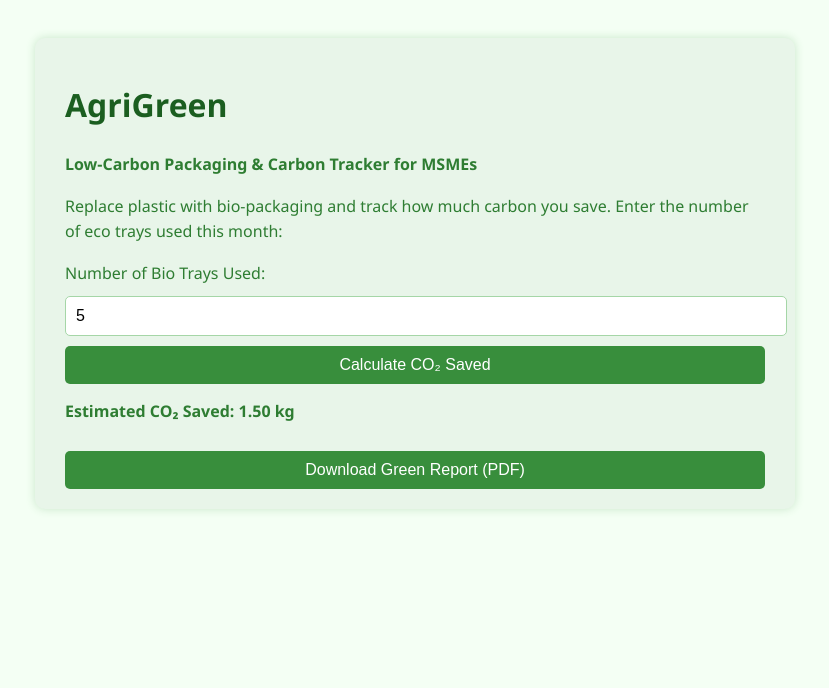
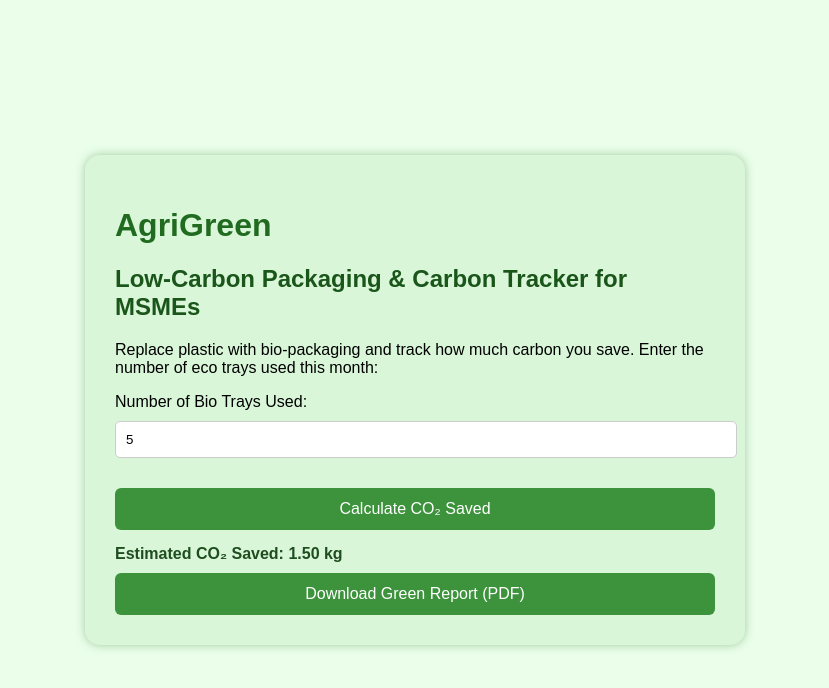
Before and after one commit to Asfara17/agrigreen-website, a plain HTML site: page index.html in a window 1280 px wide. Both pictures are taken after typing "5" into the empty fields and a click on the button "Calculate CO₂ Saved". Shown: the whole page, without its empty margins (225-1054 px from the left). Drawn offline with nearby package versions, Linux system fonts and the light colour scheme.

Commit message:
Update index.html

```diff
--- a/index.html
+++ b/index.html
@@ -4,77 +4,115 @@
   <meta charset="UTF-8" />
   <meta name="viewport" content="width=device-width, initial-scale=1.0"/>
   <title>AgriGreen – MSME Hackathon</title>
+  <script src="https://cdnjs.cloudflare.com/ajax/libs/jspdf/2.5.1/jspdf.umd.min.js"></script>
   <style>
     body {
-      font-family: 'Segoe UI', sans-serif;
-      background: #f4fff4;
-      color: #2e7d32;
+      font-family: Arial, sans-serif;
+      background-color: #eafeea;
+      margin: 0;
+      padding: 0;
+      display: flex;
+      justify-content: center;
+      align-items: center;
+      height: 100vh;
+    }
+
+    .container {
+      background: #d9f6d9;
       padding: 30px;
-      line-height: 1.6;
+      border-radius: 15px;
+      box-shadow: 0 0 10px #a1cba1;
+      width: 90%;
+      max-width: 600px;
     }
+
     h1 {
-      color: #1b5e20;
-      font-size: 32px;
+      color: #216b21;
     }
-    .container {
-      max-width: 700px;
-      margin: auto;
-      background: #e8f5e9;
-      padding: 20px 30px;
-      border-radius: 10px;
-      box-shadow: 0 0 10px #c8e6c9;
+
+    h2 {
+      color: #1a551a;
     }
-    input, button {
+
+    input {
+      width: 100%;
       padding: 10px;
+      margin-top: 10px;
+      margin-bottom: 20px;
+      border-radius: 5px;
+      border: 1px solid #ccc;
+    }
+
+    button {
+      width: 100%;
+      padding: 12px;
+      background-color: #3c933c;
+      color: white;
+      border: none;
+      border-radius: 6px;
       font-size: 16px;
       margin-top: 10px;
-      width: 100%;
-      border-radius: 5px;
-      border: 1px solid #a5d6a7;
-    }
-    button {
-      background-color: #388e3c;
-      color: white;
-      border: none;
       cursor: pointer;
     }
+
     button:hover {
-      background-color: #2e7d32;
+      background-color: #2e752e;
     }
+
     .result {
+      font-weight: bold;
+      color: #1f4d1f;
       margin-top: 15px;
-      font-weight: bold;
     }
   </style>
 </head>
 <body>
   <div class="container">
     <h1>AgriGreen</h1>
-    <p><strong>Low-Carbon Packaging & Carbon Tracker for MSMEs</strong></p>
-
+    <h2>Low-Carbon Packaging & Carbon Tracker for MSMEs</h2>
     <p>Replace plastic with bio-packaging and track how much carbon you save. Enter the number of eco trays used this month:</p>
 
-    <label for="trays">Number of Bio Trays Used:</label>
-    <input type="number" id="trays" placeholder="e.g., 250" />
+    <label for="trayInput">Number of Bio Trays Used:</label>
+    <input type="number" id="trayInput" placeholder="e.g., 250" />
+
     <button onclick="calculateCO2()">Calculate CO₂ Saved</button>
+    <div class="result" id="resultText"></div>
 
-    <p class="result" id="output"></p>
-
-    <button onclick="downloadPDF()">Download Green Report (PDF)</button>
+    <button id="downloadBtn">Download Green Report (PDF)</button>
   </div>
 
   <script>
     function calculateCO2() {
-      const trays = document.getElementById("trays").value;
-      const co2PerTray = 0.3; // approx 0.3 kg CO₂ saved per tray
-      const totalCO2 = (trays * co2PerTray).toFixed(2);
-      document.getElementById("output").innerText =
-        `Estimated CO₂ Saved: ${totalCO2} kg`;
+      const trayCount = parseFloat(document.getElementById("trayInput").value);
+      if (isNaN(trayCount) || trayCount < 0) {
+        alert("Please enter a valid number of trays.");
+        return;
+      }
+      const co2Saved = trayCount * 0.3;
+      document.getElementById("resultText").innerText = `Estimated CO₂ Saved: ${co2Saved.toFixed(2)} kg`;
     }
 
-    function downloadPDF() {
-      alert("Report download feature will be available in full version.");
-    }
+    document.getElementById("downloadBtn").addEventListener("click", function () {
+      const { jsPDF } = window.jspdf;
+      const doc = new jsPDF();
+
+      const traysUsed = document.getElementById("trayInput").value;
+      const co2Saved = traysUsed * 0.3;
+
+      if (!traysUsed || traysUsed <= 0 || isNaN(traysUsed)) {
+        alert("Please enter a valid number of trays before downloading.");
+        return;
+      }
+
+      doc.setFont("Helvetica", "bold");
+      doc.text("AgriGreen - Monthly CO₂ Savings Report", 10, 20);
+      doc.setFont("Helvetica", "normal");
+      doc.text(`Number of Bio Trays Used: ${traysUsed}`, 10, 40);
+      doc.text(`Estimated CO₂ Saved: ${co2Saved.toFixed(2)} kg`, 10, 50);
+      doc.text("Thank you for using sustainable solutions!", 10, 70);
+
+      doc.save("AgriGreen_CO2_Report.pdf");
+    });
   </script>
 </body>
 </html>
```
